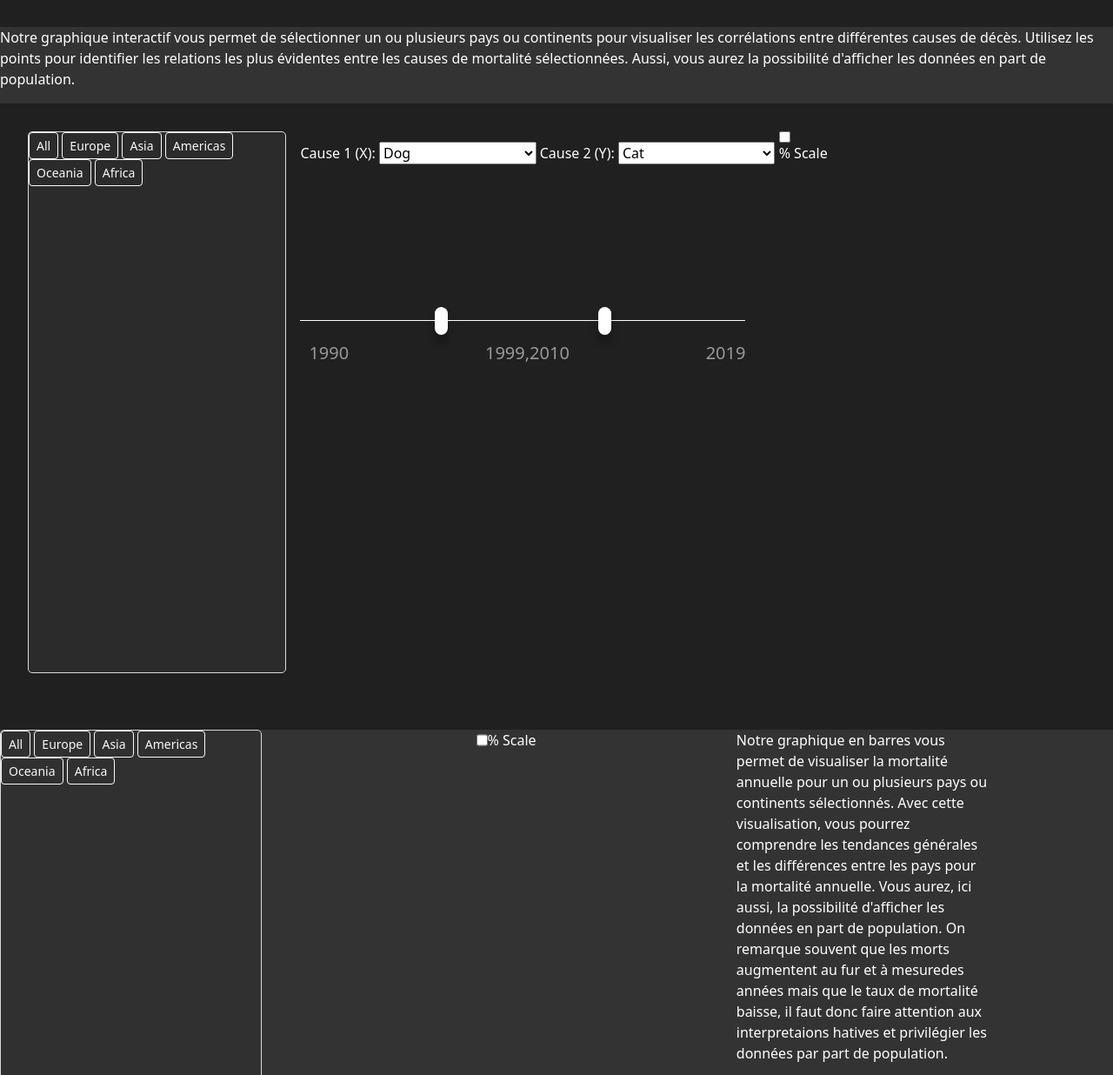
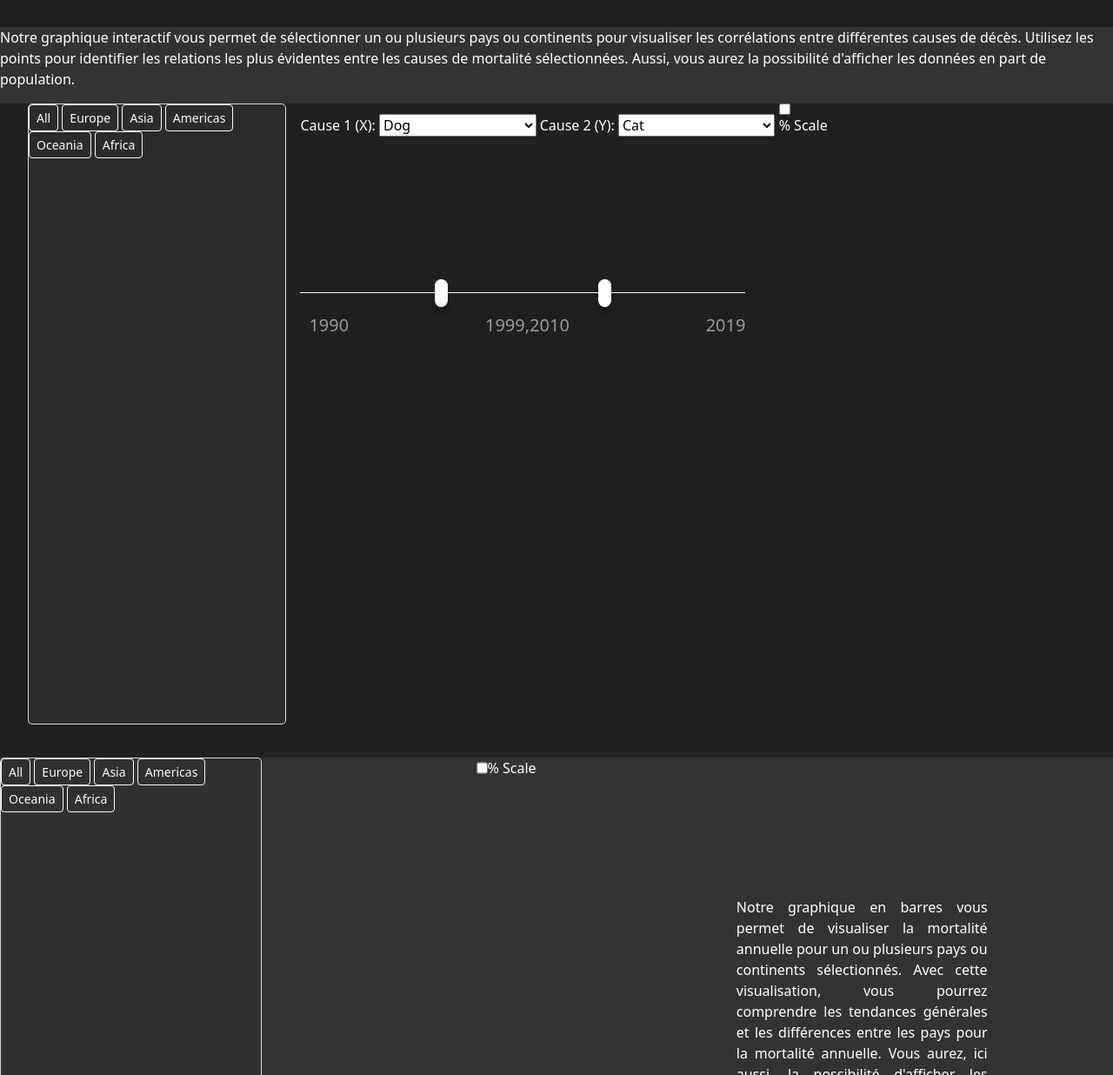
Before and after one commit to Baragouine/projet-dataviz-death, a plain HTML site: page index.html in a window 1280 px wide. Shown: the part 865-2101 px from the top of the page at 87% size. Drawn offline with nearby package versions, Linux system fonts and the light colour scheme; no server answers.

Commit message:
Alignement du texte du bar chart et reajustement du scatterplot

```diff
--- a/index.html
+++ b/index.html
@@ -207,7 +207,7 @@
               <svg id="CountryDetailsByYear" width="100%" style="max-width: 65vh;"></svg>
             </div>
             <p style="
-                max-width: 30%;
+                max-width: 30%; text-align: justify; padding-top: 10em;
             ">Notre graphique en barres vous permet de visualiser la mortalité annuelle pour un ou plusieurs pays ou continents sélectionnés. Avec cette visualisation, vous pourrez comprendre les tendances générales et les différences entre les pays pour la mortalité annuelle. Vous aurez, ici aussi, la possibilité d'afficher les données en part de population. On remarque souvent que les morts augmentent au fur et à mesuredes années mais que le taux de mortalité baisse, il faut donc faire attention aux interpretaions hatives et privilégier les données par part de population.</p>
           </div>
           <div class="d-flex">
--- a/style/style.css
+++ b/style/style.css
@@ -33,7 +33,9 @@ body {
 }
 
 #Scatter {
-  padding: 2em;
+  height: 47em;
+  margin-left: 2em;
+  margin-right: 2em;
 }
 
 #CountryDetails {
```
